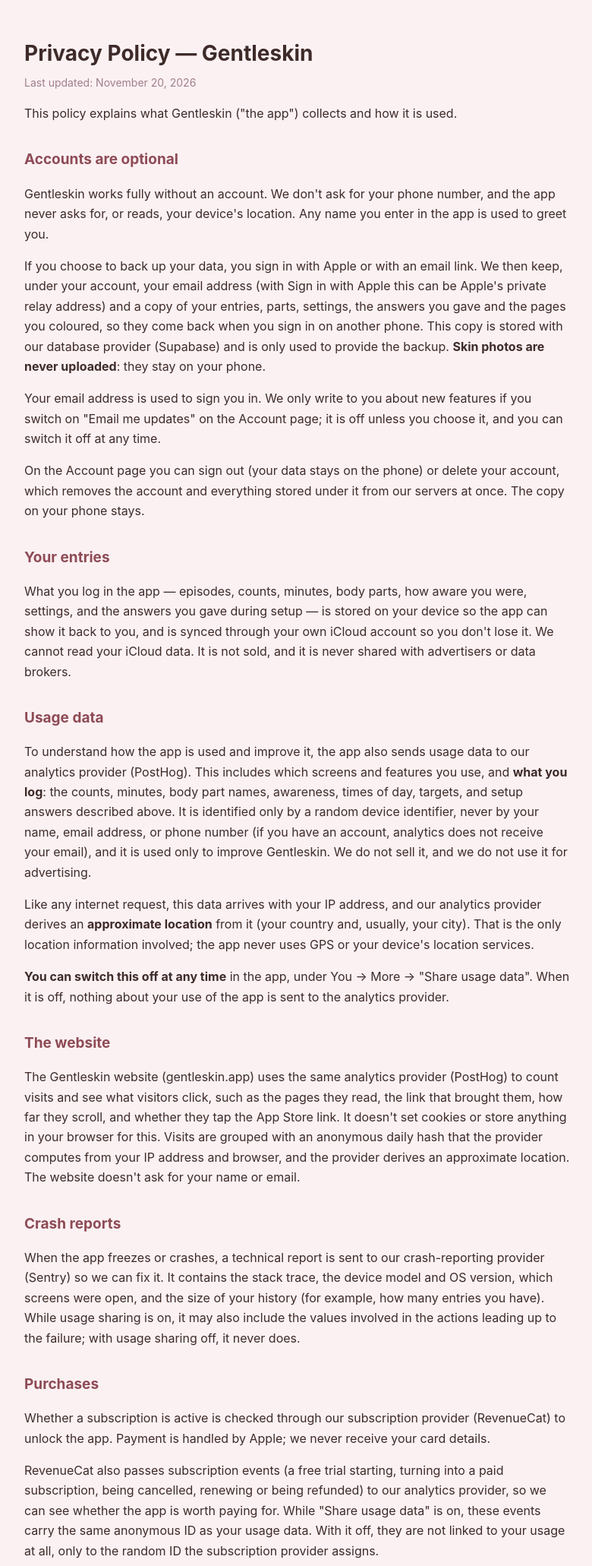
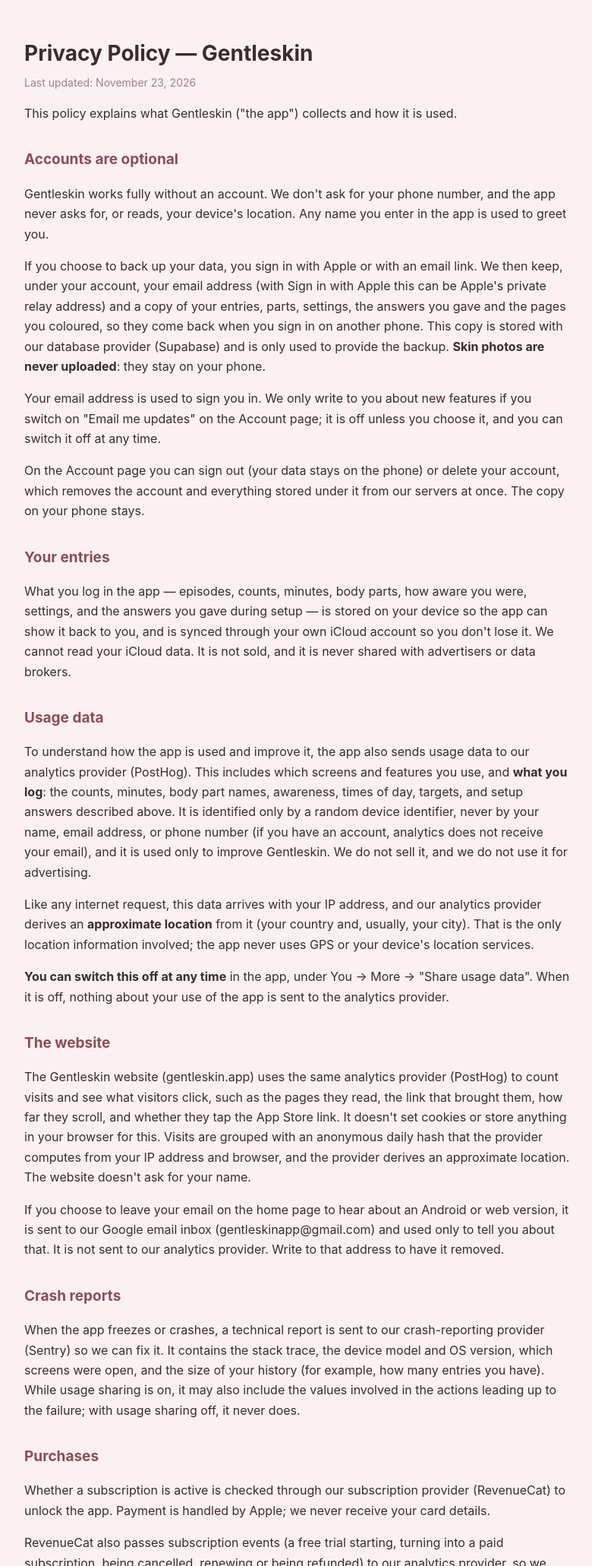
Before and after one commit to pivotrooky/privacy-policies, a plain HTML site: page gentleskin/index.html in a window 1280 px wide. Shown: the top 2061 px of the page at 76% size, without its empty margins (248-1028 px from the left). Drawn offline with Linux system fonts and the light colour scheme.

Commit message:
Gentleskin: the website's optional Android/web waitlist email
Co-Authored-By: Claude Opus 5.5 <noreply@anthropic.com>

```diff
--- a/gentleskin/index.html
+++ b/gentleskin/index.html
@@ -26,7 +26,7 @@
 </head>
 <body>
     <h1>Privacy Policy — Gentleskin</h1>
-    <p class="updated">Last updated: November 20, 2026</p>
+    <p class="updated">Last updated: November 23, 2026</p>
 
     <p>This policy explains what Gentleskin ("the app") collects and how it is
     used.</p>
@@ -85,7 +85,12 @@
     your browser for this. Visits are grouped with an anonymous daily hash
     that the provider computes from your IP address and browser, and the
     provider derives an approximate location. The website doesn't ask for
-    your name or email.</p>
+    your name.</p>
+    <p>If you choose to leave your email on the home page to hear about an
+    Android or web version, it is sent to our Google email inbox
+    (gentleskinapp@gmail.com) and used only to tell you about that. It is not
+    sent to our analytics provider. Write to that address to have it
+    removed.</p>
 
     <h2>Crash reports</h2>
     <p>When the app freezes or crashes, a technical report is sent to our
```
